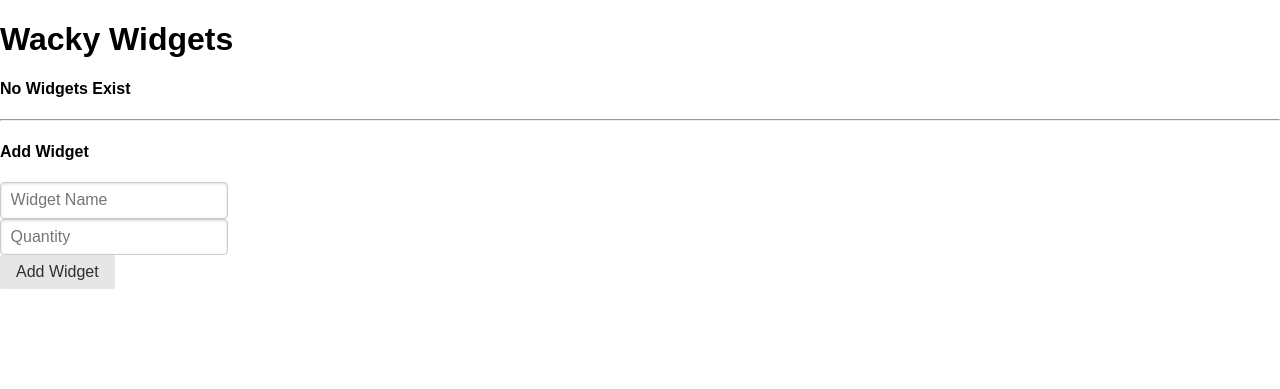
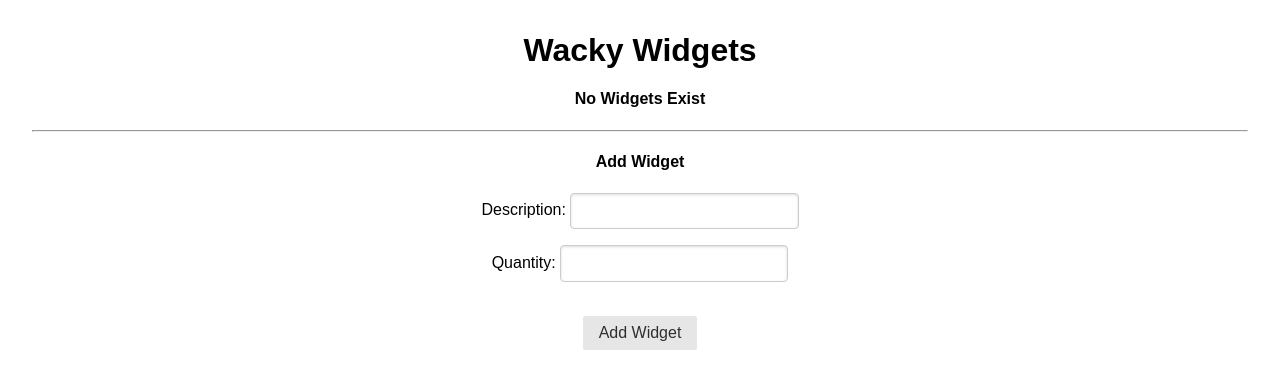
Before and after one commit to Nexusmane/Project_3_Assessment, a Django app: page / in a window 1280 px wide. Shown: the top 389 px of the page. Run offline with Django 3.2, Linux system fonts and the light colour scheme; data that the repository does not hold is empty; some libraries are stand-ins or nearby versions.

Commit message:
Finish Assessment

```diff
--- a/main_app/forms.py
+++ b/main_app/forms.py
@@ -1,7 +1,7 @@
 from django.forms import ModelForm
 from .models import Widget
 
-def WidgetForm(ModelForm):
+class WidgetForm(ModelForm):
     class Meta:
         model = Widget
         fields = ['description', 'quantity']
--- a/main_app/models.py
+++ b/main_app/models.py
@@ -4,4 +4,4 @@ from django.db import models
 
 class Widget(models.Model):
     description=models.CharField(max_length=80)
-    quantity=models.IntegerField
+    quantity=models.IntegerField()
--- a/main_app/templates/index.html
+++ b/main_app/templates/index.html
@@ -10,26 +10,36 @@
     <link rel="stylesheet" href="{% static 'css/style.css' %}">
     <title>Assessment #3</title>
 </head>
-<body>
+<body style="text-align: center; margin: 2rem;">
     <h1>Wacky Widgets</h1>
-    {% for widget in widgets %}
-        <h5> {{ widget.description }} </h5>
-    {% empty %}
+        {% if widgets|length == 0 %}
         <h4> No Widgets Exist </h4>
-    {% endfor %}
-
+        {% else %}
+        <table class="pure table pure-table-striped" style="margin: 2rem auto;">
+            <thead>
+                 <tr>
+                     <th> Description </th>
+                     <th> Quantity </th>
+                     <th> Delete </th>
+                 </tr>
+             </thead>
+        {% for widget in widgets %}
+        <tr>
+            <td> {{ widget.description }} </td>
+            <td> {{ widget.quantity }} </td>
+            <td><a href="{% url 'delete_widget' widget.id %}" style="color: red;
+                text-decoration: none;">X</a></td>
+        </tr>
+        {% endfor %}
+        {% endif %}
+    </table>
     <hr>
-
     <h4> Add Widget </h4>
-    <form action="" class='pure-form' method=POST>
+    <form action="{% url 'add_widget' %}" class='pure-form' method="POST">
         {% csrf_token %}
         {{ widget_form.as_p }}
-        <input type='text' placeholder="Widget Name">
-        <br>
-        <input type='number' placeholder="Quantity">
         <br>
         <button type='submit' class='pure-button'> Add Widget </button>
-
     </form>
 </body>
 </html>
--- a/main_app/urls.py
+++ b/main_app/urls.py
@@ -3,5 +3,6 @@ from . import views
 
 urlpatterns = [
     path('', views.index, name="index"),
-    path('add_wiget/', views.WidgetCreate.as_view(), name='add_widget'),
+    path('add_widget/', views.add_widget, name='add_widget'),
+    path('delete_widget/<int:widget_id>/', views.delete_widget, name='delete_widget'),
 ]
--- a/main_app/views.py
+++ b/main_app/views.py
@@ -1,4 +1,5 @@
-from django.shortcuts import render
+from django.forms import ModelForm
+from django.shortcuts import render, redirect
 from .models import Widget
 from django.views.generic import CreateView
 from .forms import WidgetForm
@@ -7,13 +8,14 @@ from .forms import WidgetForm
 
 def index(request):
      widgets = Widget.objects.all()
-     return render(request, 'index.html', {'widgets': widgets})
+     widget_form = WidgetForm()
+     return render(request, 'index.html', { 'widgets': widgets, 'widget_form': widget_form})
 
-class WidgetCreate(CreateView):
-    model = Widget
-    fields = '__all__'
-    success_url = '/'
+def add_widget(request):
+    widget_form = WidgetForm(request.POST)
+    widget_form.save()
+    return redirect('/')
 
-def widget_form(request):
-    widget_form = WidgetForm()
-    return render(request, 'index.html', {'widget_form': widget_form})
+def delete_widget(request, widget_id):
+    Widget.objects.get(id=widget_id).delete()
+    return redirect('/')
```
Also changed, not shown: main_app/migrations/0003_widget_quantity.py (added).
